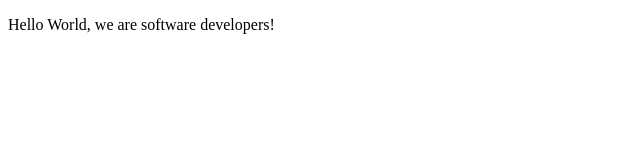
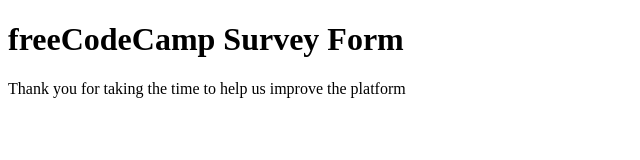
Before and after one commit to davidmusau/david-Ehab, a plain HTML site: page index.html in a window 1280 px wide. Shown: the whole page, without its empty margins (0-640 px from the left). Drawn offline with Linux system fonts and the light colour scheme.

Commit message:
Fixing UserStory #1,#2,#3

```diff
--- a/index.html
+++ b/index.html
@@ -8,22 +8,16 @@
 
 <body>
 <script src="https://cdn.freecodecamp.org/testable-projects-fcc/v1/bundle.js"></script>
+<div class ="container">
+  <header class ="header">
+    <h1 id="title" class="text-center">freeCodeCamp Survey Form</h1>
+    <p id="description" class="description text-center">
+      Thank you for taking the time to help us improve the platform
+    </p>
+  </header>
+  <form id="survey-form"></form>
+</div>
 
-    <!--
-
-    Hello Camper!
-
-    For now, the test suite only works in Chrome!
-    Please read the README below in the JS Editor before beginning.
-    Feel free to delete this message once you have read it.
-    Good luck and Happy Coding!
-
-    - The freeCodeCamp Team
-
-    -->
-    <p>
-      Hello World, we are software developers!
-    </p>
 <script  src="js"></script>
 </body>
 </html>
--- a/js/index.js
+++ b/js/index.js
@@ -26,3 +26,4 @@ INSTRUCTIONS:
 
 // Once you have read the above messages, you can delete all comments.
 "use strict";
+let projectName = 'survey-form';
```
Lines whose indentation alone changed are shown as unchanged.
